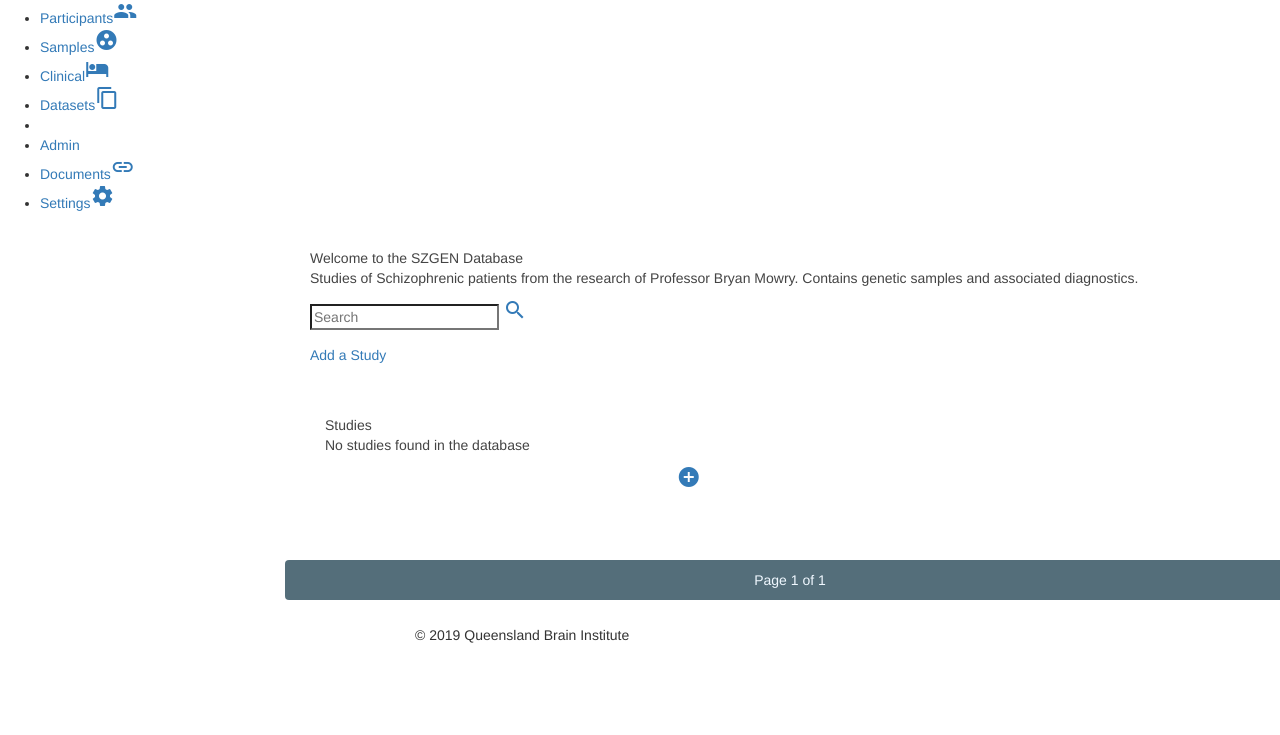
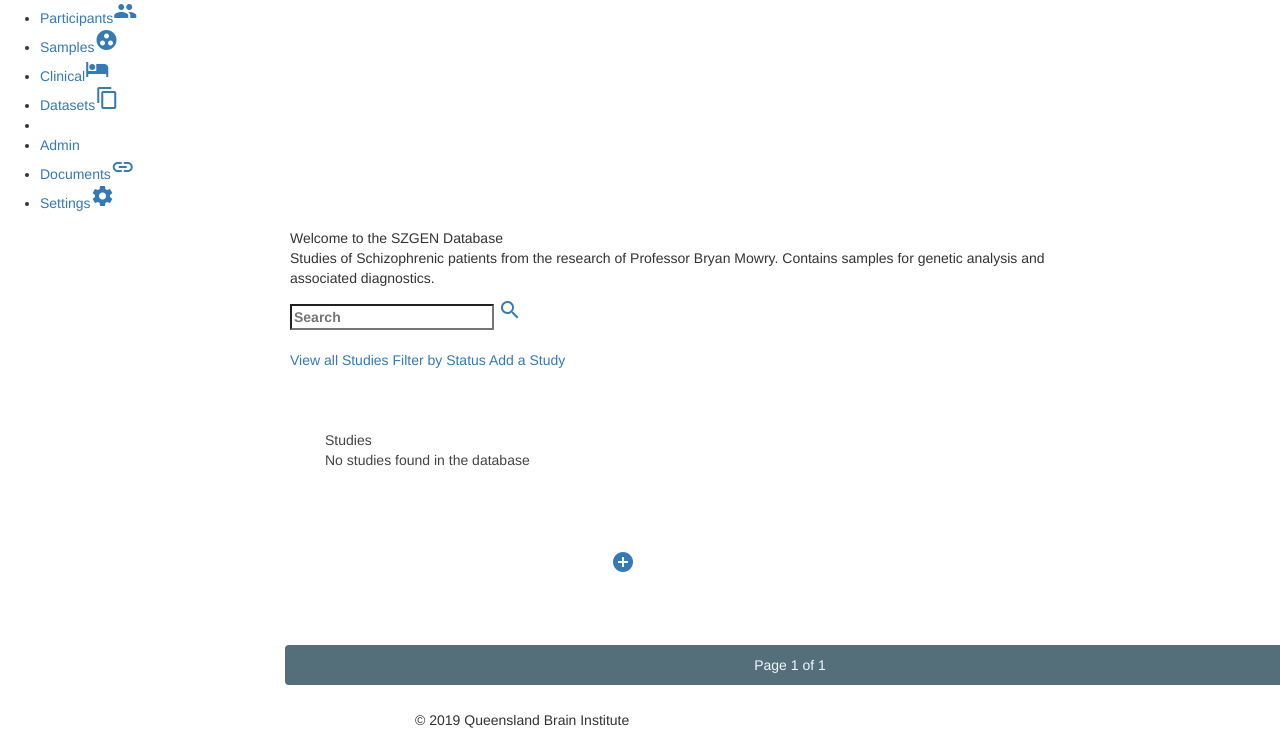
Before and after one commit to lizcw/SzGen, a Django app: page / in a window 1280 px wide; the page is wider, and only the part inside the window is pictured. Shown: the part 103-838 px from the top of that part. Before the commit the page ends 746 px from the top of that part, so only its background shows below. Run offline with Django 3.2, Linux system fonts and the light colour scheme; data that the repository does not hold is empty; some libraries are stand-ins or nearby versions.

Commit message:
Import Dataset Participants, Fixes to homepage

```diff
--- a/szgenapp/models/datasets.py
+++ b/szgenapp/models/datasets.py
@@ -56,6 +56,6 @@ class DatasetRow(models.Model):
     figs = models.IntegerField(blank=False, default=9, choices=FIELD_TYPES)
     narrative = models.IntegerField(blank=False, default=9, choices=FIELD_TYPES)
     records = models.IntegerField(blank=False, default=9, choices=FIELD_TYPES)
-    consensus = models.IntegerField(blank=True, default=9, choices=FIELD_TYPES)
-    ldps = models.IntegerField(blank=True, default=9, choices=FIELD_TYPES)
-    notes = models.TextField(verbose_name='Notes', blank=True)
+    consensus = models.IntegerField(blank=True, null=True, default=9, choices=FIELD_TYPES)
+    ldps = models.IntegerField(blank=True, null=True, default=9, choices=FIELD_TYPES)
+    notes = models.TextField(verbose_name='Notes', blank=True, null=True)
--- a/szgenapp/static/css/main.css
+++ b/szgenapp/static/css/main.css
@@ -43,19 +43,41 @@ footer {
     flex-wrap: wrap;
 }
 
+#homepage .wrapper {
+    display: grid;
+    grid-gap: 1rem;
+    grid-template-columns: repeat(auto-fit, minmax(150px,1fr));
+    background-color: #fff;
+    color: #444;
+    padding: 2rem;
+    align-items: center;
+    /*align-content: stretch;*/
+    flex-wrap: wrap;
+}
+
 .card {
     padding: 0.5rem;
-    min-width: 320px;
+}
+#homepage .card {
+    max-width: 320px;
+}
+
+.card-content {
+    height: 120px;
 }
 
 .card-action {
     height: 50px;
 }
 
-.title-card {
-    grid-column: span 2;
-    grid-row: span 2;
-    width: auto;
+#homepage .title-card {
+    width: 60vw;
+    height: auto;
+}
+#homepage .title-card .card {
+   max-width: 900px;
+}
+#homepage .title-card .card-content {
     height: auto;
 }
 
@@ -66,6 +88,9 @@ footer {
 
 #search {
     color: #fffad7;
+}
+#search a {
+    vertical-align: middle;
 }
 
 .right-panel {
--- a/szgenapp/views/studies.py
+++ b/szgenapp/views/studies.py
@@ -8,7 +8,7 @@ from django.core.paginator import Paginator
 from szgenapp.models import Study, STATUS_CHOICES
 from szgenapp.forms import StudyForm
 
-
+#TODO Fix filtered list -> ListView
 def index(request):
     """
     Home page - list of studies with filtering
@@ -17,16 +17,16 @@ def index(request):
     """
     template = 'app/index.html'
     # filter on status
-    status_options = STATUS_CHOICES
+    status_options = list(STATUS_CHOICES)
+    options = [('','--')]
+    options += status_options
+
     if request.GET.get('filter-by-status'):
         status_filter = request.GET.get('filter-by-status')
-        # Currently only allows single selection
-        if isinstance(status_filter, list):
-            studies = Study.objects.filter(status__in=status_filter)
-        else:
-            studies = Study.objects.filter(status=status_filter)
+        filter = [s[1] for s in STATUS_CHOICES if s[0] == status_filter]
+        studies = Study.objects.filter(status=filter[0])
     else:
-        studies = Study.objects.all()
+        studies = Study.objects.all().order_by('title')
     # Search query
     if request.GET.get('search'):
         searchtext = request.GET.get('search')
@@ -36,7 +36,7 @@ def index(request):
     paginator = Paginator(studies, 4)
     page = request.GET.get('page')
     studies_page = paginator.get_page(page)
-    context = {'studies': studies_page, 'statusOptions': status_options}
+    context = {'studies': studies_page, 'statusOptions': options}
     return render(request, template, context)
 
 
--- a/templates/app/index.html
+++ b/templates/app/index.html
@@ -1,24 +1,25 @@
 {% extends "base.html" %}
 {% block content %}
-    <section class="wrapper">
+<div id="homepage">
         <div class="row title-card">
             <div class="card blue-grey darken-1">
                 <div class="card-content white-text">
                     <span class="card-title">Welcome to the SZGEN Database</span>
-                    <p>Studies of Schizophrenic patients from the research of Professor Bryan Mowry. Contains genetic
-                        samples and associated diagnostics.</p>
+                    <p>Studies of Schizophrenic patients from the research of Professor Bryan Mowry. Contains
+                        samples for genetic analysis and associated diagnostics.</p>
                     <p>
                     <form>
                         <div class="form-group">
+                            <label for="search">
                             <input id="search" name="search" type="search" placeholder="Search"
-                                   onchange="form.submit();">
+                                   onchange="form.submit();"></label>
                             <a href="#" onclick="form.submit()"><i class="material-icons prefix">search</i></a>
                         </div>
                     </form>
                     </p>
                 </div>
                 <div class="card-action">
-                    {% if studies %}
+
                         <a href="/">View all Studies</a>
                         <div class="filter-group">
                             <a href="#" id="filter-by">Filter by Status</a>
@@ -32,12 +33,13 @@
                                 </select>
                             </form>
                         </div>
-                    {% endif %}
+
                     <a href="{% url 'study_create' %}">Add a Study</a>
                 </div>
             </div>
 
         </div>
+    <section class="wrapper">
         {% if studies %}
 
             {% for study in studies %}
@@ -45,12 +47,12 @@
                     <div class="card-title">
                                 <span class="left"><a href="{% url 'study_detail' study.id %}"
                                                       title="View Study Details">{{ study.title }}</a></span>
-                        <span class="right">{{ study.get_status_display }}</span></div>
+                        <span class="right">{{ study.get_status_display }}</span>
+                    </div><br/>
                     <div class="card-content">
-                        <dl>
-                            <dt><strong>Code:</strong> {{ study.precursor }}</dt>
-                            <dd>{{ study.description }}</dd>
-                        </dl>
+                        <p><b>Code:</b> {{ study.precursor }}</p>
+                        <p>{{ study.description }}</p>
+
                     </div>
                     <div class="card-action">
                         <a href="{% url 'study_detail' study.id %}">View Details</a>
@@ -61,7 +63,6 @@
                                 <a href="/studyparticipants/?study={{ study.id }}">View Participants</a>
                                 <a href="/samples/?study={{ study.id }}">View Samples</a>
                                 <a href="/clinical/?study={{ study.id }}">View Clinical</a>
-                                {#                                        <a href="/datasets/?study={{ study.id }}">View Datasets</a>#}
                             </div>
                         </div>
                     </div>
@@ -108,4 +109,5 @@
 
         </div>
     </section>
+    </div>
 {% endblock %}
--- a/templates/participant/participant.html
+++ b/templates/participant/participant.html
@@ -349,10 +349,6 @@
                                     <td>{{ dataset.get_ldps_display }}</td>
                                     <td>{{ dataset.notes }}</td>
                                     <td>
-                                        <a class="btn-floating blue-grey small" title="Add Dataset for Participant"
-                                           href="{% url 'dataset_participant_create' dataset.dataset.id participant.id %}">
-                                            <i class="material-icons">add</i>
-                                        </a>
                                         <a class="btn-floating green small" title="Edit Dataset"
                                            href="{% url 'dataset_participant_update' dataset.id %}">
                                             <i class="material-icons">edit</i>
```
Also changed, not shown: szgenapp/views/document.py (+60 -7 lines), szgenapp/migrations/0012_auto_20190909_2019.py (added), 1 other file.
